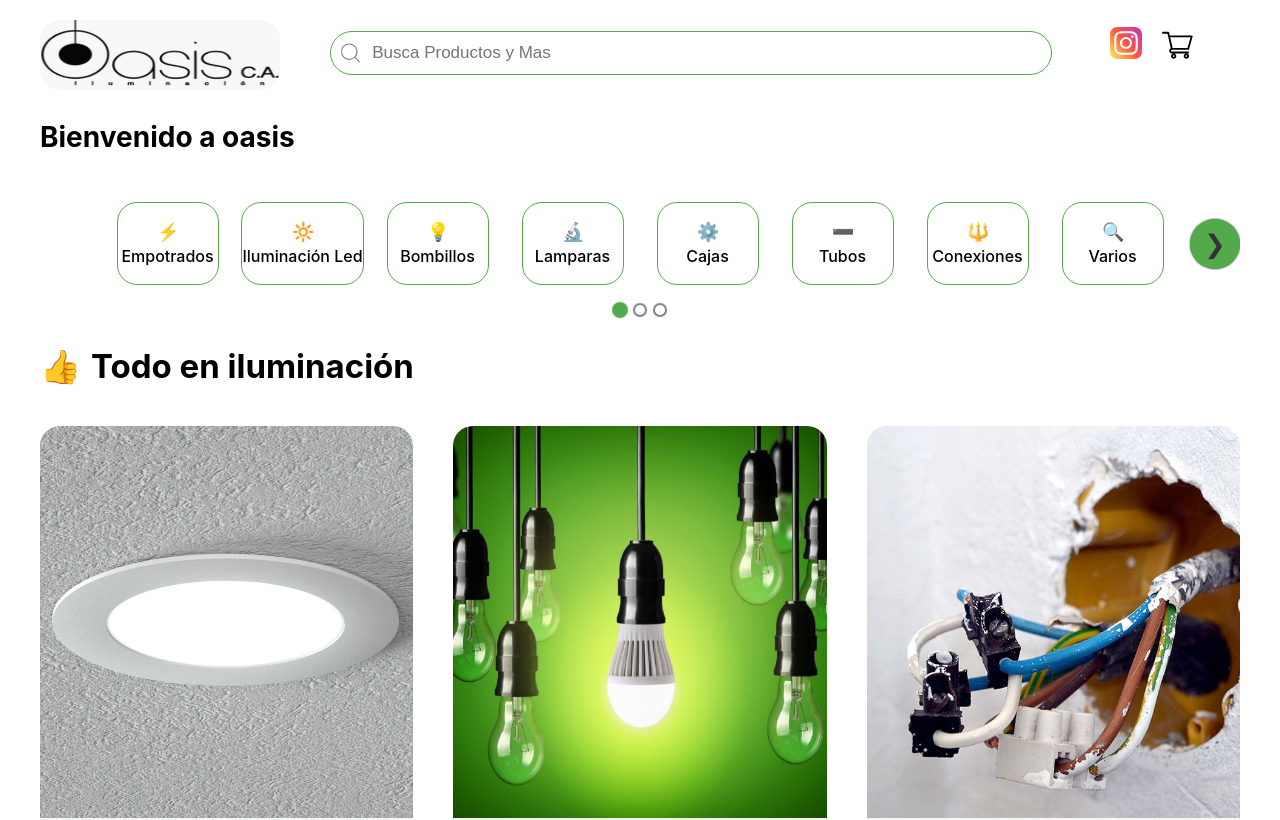
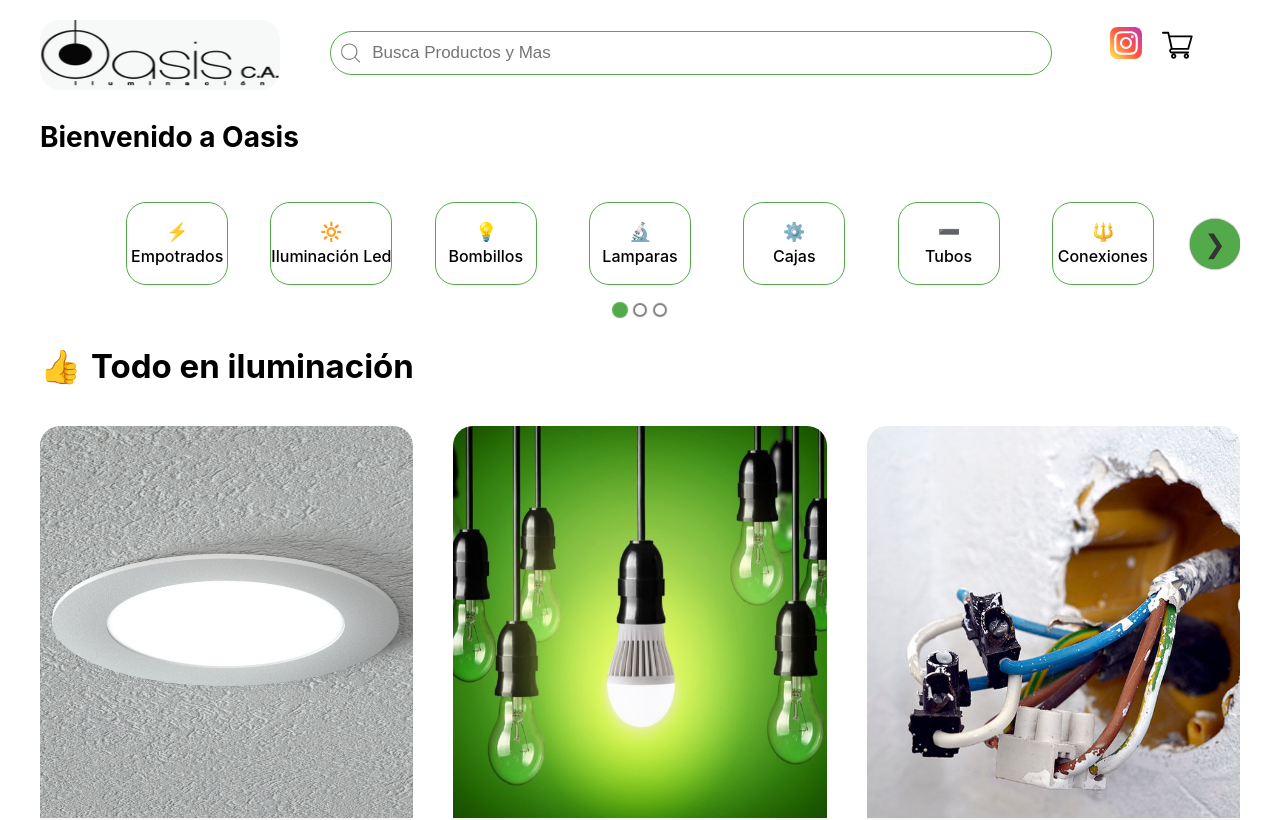
Before and after one commit to mazaministores/front_oasis_iluminacion, a React (Create React App) app: page / in a window 1280 px wide. Shown: the top 820 px of the page. Built offline with nearby package versions, Linux system fonts and the light colour scheme; no server answers; a web font is replaced by a local one.

Commit message:
save changes

```diff
--- a/src/components/Categories/index.js
+++ b/src/components/Categories/index.js
@@ -22,13 +22,13 @@ export default function CategoriesBar() {
   const breakPoints = [
     { width: 1, itemsToShow: 1 },
     { width: 550, itemsToShow: 2 },
-    { width: 768, itemsToShow: 8 },
+    { width: 768, itemsToShow: 7 },
     { width: 1200, itemsToShow: 4 },
   ];
 
   return (
     <div className={styles.container}>
-      <h2 className={styles.title}>Bienvenido a oasis</h2>
+      <h2 className={styles.title}>Bienvenido a Oasis</h2>
       <ul className={styles.categories}>
         <CategoryItem name="Empotrados" emoji="⚡" link="/category/empotrados" />
         <CategoryItem name="Iluminación Led" emoji="🔆" link="/category/ILUMINACIÓN LED" />
```
